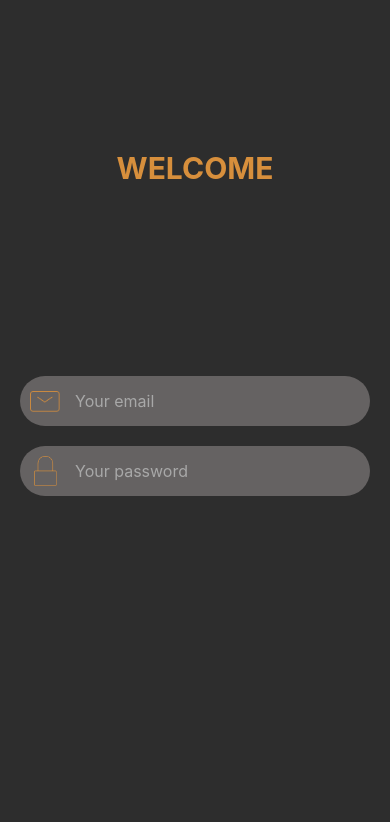
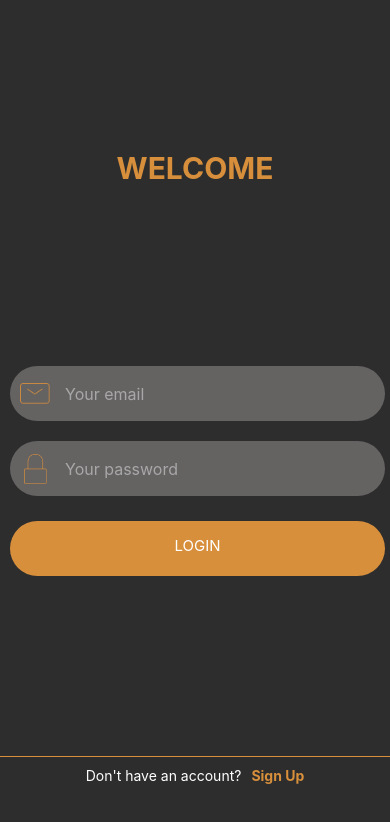
Before and after one commit to Igormcgo/compass-login-signup-app, a React Native app: screen /Login in a window 390 px wide. Shown: the top 822 px of the page. Built offline with nearby package versions, Linux system fonts and the light colour scheme.

Commit message:
Added inputs and button and finished the interface of the initial screen of the application.

```diff
--- /dev/null
+++ b/components/Button/index.tsx
@@ -0,0 +1,21 @@
+import React from 'react';
+import { View, Pressable, Text } from 'react-native';
+import { styles } from './style';
+
+type ButtonProps = {
+    children : string;
+    onPress : any;
+}
+
+function Button ({children, onPress} : ButtonProps) : JSX.Element {
+    return(
+        <Pressable style={({ pressed }) => [styles.button, pressed && styles.pressed]}
+                   onPress={onPress}>
+            <View>
+                <Text style={styles.buttonText}>{children}</Text>
+            </View>
+        </Pressable>
+    );
+}
+
+export default Button;
--- /dev/null
+++ b/components/Button/style.tsx
@@ -0,0 +1,24 @@
+import { StyleSheet } from "react-native";
+import { Colors } from "../../constants/styles";
+
+export const styles = StyleSheet.create({
+    button : {
+        borderRadius : 30,
+        width : 375,
+        height : 55,
+        backgroundColor : Colors.primary,
+        alignItems :'center',
+        marginHorizontal : 10,
+        marginVertical : 15,
+        paddingVertical : 15,
+        elevation : 4
+    },
+    pressed: {
+        opacity: 0.7,
+    },
+    buttonText: {
+        textAlign: 'center',
+        color: 'white',
+        fontSize: 15,
+    }
+});
--- /dev/null
+++ b/components/Footer/index.tsx
@@ -0,0 +1,23 @@
+import React from 'react';
+import { View, Text, Pressable } from 'react-native';
+import { styles } from './style';
+
+type FooterProps = {
+    children : string;
+    link : string;
+    onPress : any;
+}
+
+function Footer ({children, link, onPress} : FooterProps) : JSX.Element {
+    return(
+        <View style={styles.textContainer}>
+            <Text style={styles.text}>{children}</Text>
+            <Pressable style={({ pressed }) =>  pressed && styles.pressed}
+                       onPress={onPress}>
+                <Text style={styles.textLink}>{link}</Text>
+            </Pressable>
+        </View>
+    );
+}
+
+export default Footer;
--- /dev/null
+++ b/components/Footer/style.tsx
@@ -0,0 +1,27 @@
+import { StyleSheet } from "react-native";
+import { Colors } from "../../constants/styles";
+
+export const styles = StyleSheet.create({
+    textContainer: {
+        borderTopWidth : 0.5,
+        borderColor : Colors.primary,
+        marginTop: 165,
+        alignItems : 'center',
+        flexDirection: 'row',
+        justifyContent : 'center'
+    },
+    text : {
+        fontSize : 14,
+        textAlign : 'center',
+        color : 'white',
+        marginVertical: 10,
+        marginRight : 10
+    },
+    pressed : {
+        opacity : 0.75
+    },
+    textLink : {
+        color : Colors.primary,
+        fontWeight : 'bold'
+    }
+});
--- a/components/Input.tsx
+++ /dev/null
@@ -1,43 +0,0 @@
-import React from 'react';
-import { View, TextInput, StyleSheet, Image, ImageSourcePropType } from 'react-native';
-import { Colors } from '../constants/styles';
-
-type InputProps = {
-    placeholder: string;
-    myImage : ImageSourcePropType;
-}
-
-function Input({ placeholder, myImage }: InputProps): JSX.Element {
-    return(
-        <View style={styles.inputContainer}>
-            <Image source={myImage} style={styles.icon}/>
-            <TextInput style={styles.input} placeholder={placeholder} placeholderTextColor={Colors.inputPlaceholder} />
-        </View>
-    );
-};
-
-export default Input;
-
-const styles = StyleSheet.create({
-    inputContainer: {
-      flexDirection: 'row',
-      alignItems: 'center',
-      backgroundColor: Colors.input,
-      borderRadius: 30,
-      marginHorizontal: 20,
-      marginVertical: 10,
-      paddingHorizontal: 10,
-      height: 50,
-    },
-    icon: {
-      marginRight: 10,
-      width: 30,
-      height: 30,
-      resizeMode :'contain'
-    },
-    input: {
-      flex: 1,
-      fontSize: 16,
-      marginLeft: 5,
-    },
-});
--- /dev/null
+++ b/components/Input/index.tsx
@@ -0,0 +1,20 @@
+import React from 'react';
+import { View, TextInput, Image, ImageSourcePropType } from 'react-native';
+import { Colors } from '../../constants/styles';
+import { styles } from './style';
+
+type InputProps = {
+    placeholder: string;
+    myImage : ImageSourcePropType;
+}
+
+function Input({ placeholder, myImage }: InputProps): JSX.Element {
+    return(
+        <View style={styles.inputContainer}>
+            <Image source={myImage} style={styles.icon}/>
+            <TextInput style={styles.input} placeholder={placeholder} placeholderTextColor={Colors.inputPlaceholder} />
+        </View>
+    );
+};
+
+export default Input;
--- /dev/null
+++ b/components/Input/style.tsx
@@ -0,0 +1,27 @@
+import { StyleSheet } from "react-native";
+import { Colors } from "../../constants/styles";
+
+export const styles = StyleSheet.create({
+    inputContainer: {
+      flexDirection: 'row',
+      alignItems: 'center',
+      backgroundColor: Colors.input,
+      borderRadius: 30,
+      marginHorizontal: 10,
+      marginVertical: 10,
+      paddingHorizontal: 10,
+      width : 375,
+      height : 55
+    },
+    icon: {
+      marginRight: 10,
+      width: 30,
+      height: 30,
+      resizeMode :'contain'
+    },
+    input: {
+      flex: 1,
+      fontSize: 16,
+      marginLeft: 5,
+    },
+});
--- a/screens/LoginScreen.tsx
+++ b/screens/LoginScreen.tsx
@@ -2,6 +2,8 @@ import React from 'react';
 import { View, Text, StyleSheet } from 'react-native';
 import { Colors } from '../constants/styles';
 import  Input  from '../components/Input';
+import Button from '../components/Button';
+import Footer from '../components/Footer';
 
 type LoginScreenProps = {};
 
@@ -14,6 +16,8 @@ function LoginScreen () : JSX.Element {
       <Text style= {styles.welcomeText}>WELCOME</Text>
       <Input myImage={mailIcon} placeholder='Your email' />
       <Input myImage={lockIcon} placeholder='Your password'/>
+      <Button onPress={() => {}}>LOGIN</Button>
+      <Footer link='Sign Up' onPress={() => {}}>Don't have an account?</Footer>
     </View>
   );
 };
@@ -27,6 +31,6 @@ const styles = StyleSheet.create({
         textAlign : 'center',
         fontWeight : 'bold',
         marginTop : 150,
-        marginBottom: 180
+        marginBottom: 170
     }
 });
```
Also changed, not shown: components/Button.tsx (deleted, +0 -13 lines).
